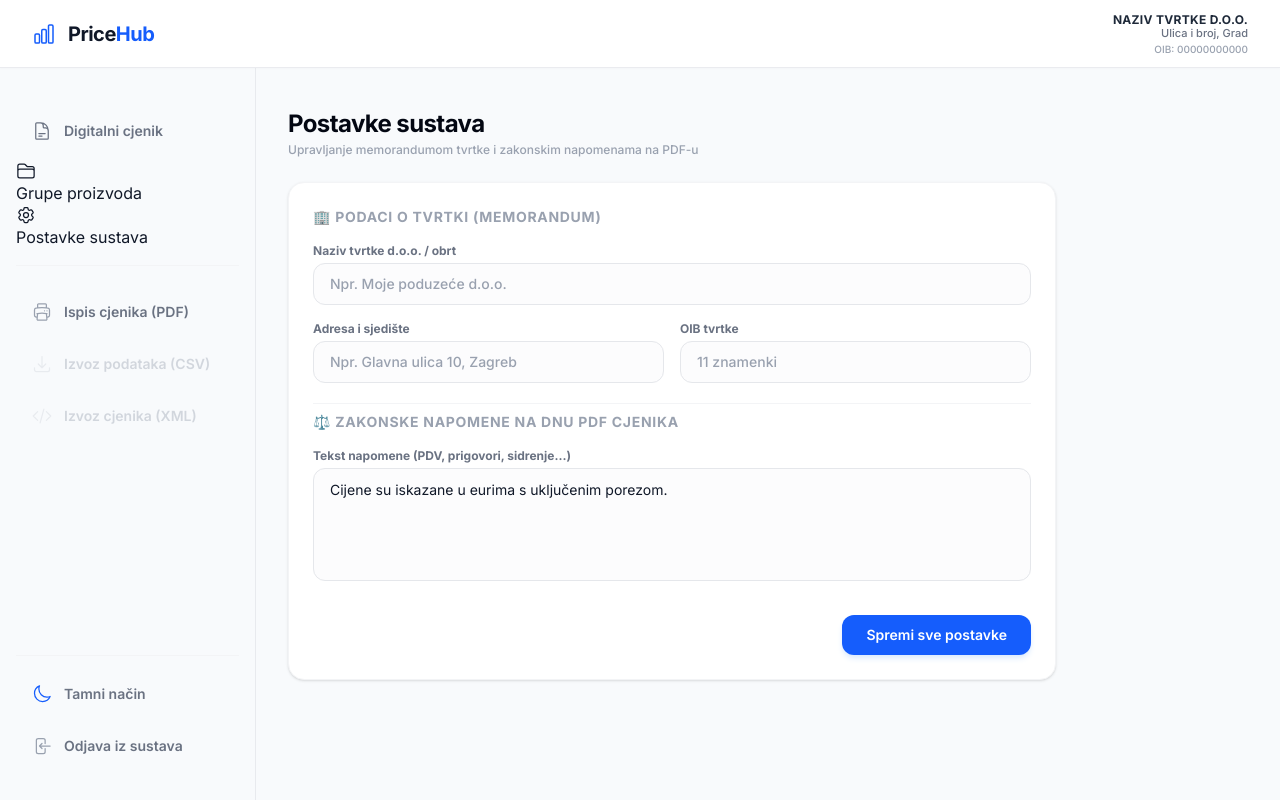
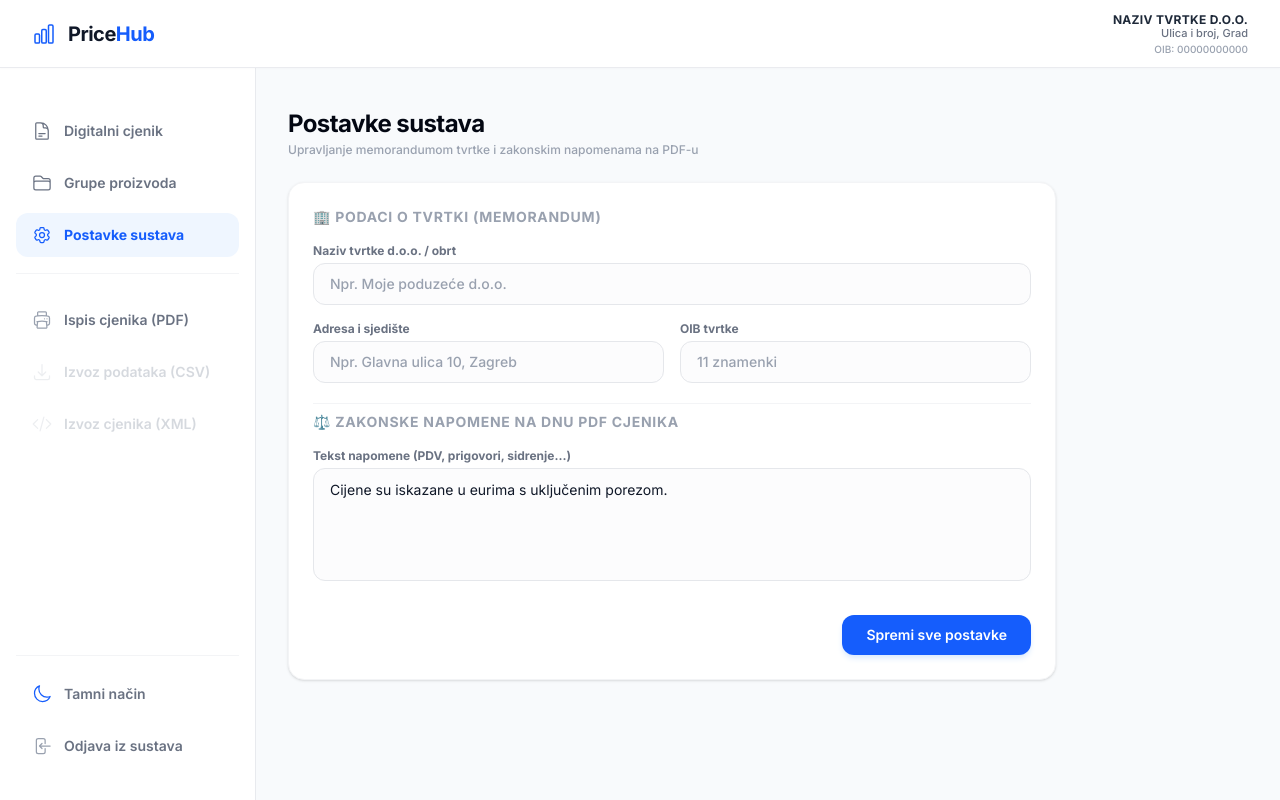
Before and after one commit to Thirteen-web/pricehub, a Next.js app: page /postavke in a window 1280 px wide. Built offline with nearby package versions, Linux system fonts and the light colour scheme; no server answers; the database is empty.

Commit message:
Popravljen beskonačni loading na postavkama koristenjem nativnog čitača URL parametara

```diff
--- a/src/app/Sidebar.tsx
+++ b/src/app/Sidebar.tsx
@@ -18,54 +18,50 @@ import {
 import { supabase } from '@/utils/supabase';
 
 export default function Sidebar(props: any) {
-
-  // 2. RUČNO IZVLAČIMO VARIJABLE IZ PROPSA DA NE BUDU UNDEFINED:
   const onAction = props.onAction;
   const uloga = props.uloga;
   const imaPodataka = props.imaPodataka;
-  const tvrtkaId = props.tvrtkaId; // <--- SADA JE OVA VARIJABLA 100% TOČNA I ŽIVA!
+  const tvrtkaId = props.tvrtkaId || 1;
 
   const pathname = usePathname();
   const { theme, setTheme } = useTheme();
   const [mounted, setMounted] = useState(false);
-  const [generiramPdf, setGeneriramPdf] = useState(false);
 
   useEffect(() => {
     setMounted(true);
-  }, [])
+  }, []);
 
   const dobiStilGumba = (ciljanaPutanja: string) => {
-    // Dijagnostički ispis u konzolu preglednika (F12) da vidimo točnu putanju
-    console.log("Trenutni pathname:", pathname, "Ciljana putanja:", ciljanaPutanja);
-
-    // Sigurna provjera koja pokriva i točno poklapanje i podstringove
+    // Čista i robusna provjera koja radi u svim produkcijskim uvjetima
     const jeAktivna = ciljanaPutanja === '/'
       ? pathname === '/'
-      : (pathname === ciljanaPutanja || pathname.includes(ciljanaPutanja));
+      : (pathname === ciljanaPutanja || pathname.startsWith(ciljanaPutanja));
 
     if (jeAktivna) {
-      return "flex items-center gap-3 px-4 py-3 rounded-xl text-sm font-bold bg-blue-50 dark:bg-blue-950/40 text-blue-600 dark:text-blue-400 transition-all group w-full text-left";
+      return "flex items-center gap-3 px-4 py-3 rounded-xl text-sm font-bold bg-blue-50 dark:bg-blue-950/40 text-blue-600 dark:text-blue-400 transition-all group w-full text-left cursor-pointer";
     }
-    return "flex items-center gap-3 px-4 py-3 rounded-xl text-sm font-semibold text-gray-500 hover:bg-gray-50 dark:hover:bg-gray-900 hover:text-gray-900 dark:hover:text-gray-100 transition-all group w-full text-left";
+    return "flex items-center gap-3 px-4 py-3 rounded-xl text-sm font-semibold text-gray-500 hover:bg-gray-50 dark:hover:bg-gray-900 hover:text-gray-900 dark:hover:text-gray-100 transition-all group w-full text-left cursor-pointer";
   };
 
   if (!mounted) return null;
-
   return (
-    <div className="h-full flex flex-col justify-between p-4 pt-14 pb-8 select-none">
+    <div className="h-full flex flex-col justify-between p-4 pt-14 pb-8 select-none bg-white dark:bg-gray-950">
 
       <nav className="flex-1 space-y-2">
+        {/* 1. DIGITALNI CJENIK */}
         <Link href="/" onClick={onAction} className={dobiStilGumba('/')}>
           <DocumentTextIcon className="w-5 h-5" />
           <span>Digitalni cjenik</span>
         </Link>
 
-        <Link href={`/grupe?tvrtka_id=${tvrtkaId}`}>
+        {/* 2. GRUPE PROIZVODA - VRAĆEN STIL I ONCLICK AKCIJA */}
+        <Link href={`/grupe?tvrtka_id=${tvrtkaId}`} onClick={onAction} className={dobiStilGumba('/grupe')}>
           <FolderIcon className="w-5 h-5" />
           <span>Grupe proizvoda</span>
         </Link>
 
-        <Link href={`/postavke?tvrtka_id=${tvrtkaId}`}>
+        {/* 3. POSTAVKE SUSTAVA - VRAĆEN STIL I ONCLICK AKCIJA */}
+        <Link href={`/postavke?tvrtka_id=${tvrtkaId}`} onClick={onAction} className={dobiStilGumba('/postavke')}>
           <Cog6ToothIcon className="w-5 h-5" />
           <span>Postavke sustava</span>
         </Link>
@@ -79,7 +75,7 @@ export default function Sidebar(props: any) {
 
         <div className="my-4 border-t border-gray-100 dark:border-gray-800/60 pt-2" />
 
-         {/* PDF GUMB - Dodan timestamp (&t=...) za potpuno uništenje cachea u pregledniku */}
+        {/* 4. PDF ISPIS */}
         <a
           href={`/api/export-pdf?tvrtka_id=${tvrtkaId}&t=${Date.now()}`}
           target="_blank"
@@ -91,7 +87,7 @@ export default function Sidebar(props: any) {
           <span>Ispis cjenika (PDF)</span>
         </a>
 
-         {/* CSV GUMB - Sada ispravno prosljeđuje tvrtka_id parametar na backend */}
+        {/* 5. CSV IZVOZ */}
         {!imaPodataka ? (
           <div className="flex items-center gap-3 px-4 py-3 text-sm font-semibold text-gray-400 dark:text-gray-600 opacity-40 cursor-not-allowed select-none">
             <ArrowDownTrayIcon className="w-5 h-5 text-gray-300 dark:text-gray-700" />
@@ -108,7 +104,7 @@ export default function Sidebar(props: any) {
           </Link>
         )}
 
-        {/* XML GUMB - Sada ispravno prosljeđuje tvrtka_id parametar na backend */}
+        {/* 6. XML IZVOZ */}
         {!imaPodataka ? (
           <div className="flex items-center gap-3 px-4 py-3 text-sm font-semibold text-gray-400 dark:text-gray-600 opacity-40 cursor-not-allowed select-none">
             <CodeBracketIcon className="w-5 h-5 text-gray-300 dark:text-gray-700" />
@@ -124,13 +120,13 @@ export default function Sidebar(props: any) {
             <span>Izvoz cjenika (XML)</span>
           </Link>
         )}
-
       </nav>
 
+      {/* DONJA GRUPA: MOON / SUN & LOGOUT */}
       <div className="space-y-2 pt-4 border-t border-gray-100 dark:border-gray-800">
         <button
           onClick={() => setTheme(theme === 'dark' ? 'light' : 'dark')}
-          className="flex items-center gap-3 px-4 py-3 rounded-xl text-sm font-semibold text-gray-500 hover:bg-gray-50 dark:hover:bg-gray-900 hover:text-gray-900 dark:hover:text-gray-100 transition-all w-full text-left"
+          className="flex items-center gap-3 px-4 py-3 rounded-xl text-sm font-semibold text-gray-500 hover:bg-gray-50 dark:hover:bg-gray-900 hover:text-gray-900 dark:hover:text-gray-100 transition-all w-full text-left cursor-pointer"
         >
           {theme === 'dark' ? (
             <><SunIcon className="w-5 h-5 text-amber-500" /><span>Svijetli način</span></>
@@ -146,7 +142,7 @@ export default function Sidebar(props: any) {
             if (onAction) onAction();
             window.location.href = '/login';
           }}
-          className="flex items-center gap-3 px-4 py-3 rounded-xl text-sm font-semibold text-gray-500 hover:text-red-600 dark:text-gray-400 dark:hover:text-red-400 hover:bg-red-50/60 dark:hover:bg-red-950/20 transition-all w-full text-left mt-2 select-none group"
+          className="flex items-center gap-3 px-4 py-3 rounded-xl text-sm font-semibold text-gray-500 hover:text-red-600 dark:text-gray-400 dark:hover:text-red-400 hover:bg-red-50/60 dark:hover:bg-red-950/20 transition-all w-full text-left mt-2 select-none group cursor-pointer"
         >
           <ArrowLeftOnRectangleIcon className="w-5 h-5 text-gray-400 group-hover:text-red-500 dark:text-gray-500 dark:group-hover:text-red-400" />
           <span>Odjava iz sustava</span>
--- a/src/app/grupe/page.tsx
+++ b/src/app/grupe/page.tsx
@@ -3,30 +3,35 @@
 export const dynamic = 'force-dynamic';
 
 import React, { useEffect, useState, Suspense } from 'react';
-import { useSearchParams } from 'next/navigation';
-import { dohvatiGrupeZaTvrtku } from '../actions'; // Uvozimo našu novu serversku akciju
+import { dohvatiGrupeZaTvrtku } from '../actions';
 import GrupeUpravljanje from './GrupeUpravljanje';
 
 function GrupeSadrzaj() {
   const [loading, setLoading] = useState(true);
   const [grupe, setGrupe] = useState<any[]>([]);
-
-  const searchParams = useSearchParams();
-  const tvrtkaId = Number(searchParams.get('tvrtka_id') || '1');
+  const [tvrtkaId, setTvrtkaId] = useState<number>(1);
 
   useEffect(() => {
     async function ucitajGrupe() {
-      if (!tvrtkaId) return;
+      try {
+        // Nativni i nepogrešivi dohvat parametara iz preglednika - eliminira race condition!
+        const params = new URLSearchParams(window.location.search);
+        const tId = Number(params.get('tvrtka_id') || '1');
+        setTvrtkaId(tId);
 
-      const res = await dohvatiGrupeZaTvrtku(tvrtkaId);
-      if (res.success) {
-        setGrupe(res.podataci);
+        const res = await dohvatiGrupeZaTvrtku(tId);
+        if (res.success && res.podataci) {
+          setGrupe(res.podataci);
+        }
+      } catch (error) {
+        console.error('Greška pri učitavanju grupa:', error);
+      } finally {
+        setLoading(false);
       }
-      setLoading(false);
     }
 
     ucitajGrupe();
-  }, [tvrtkaId]);
+  }, []); // Prazan niz [] osigurava da se funkcija odvrti točno JEDNOM pri učitavanju stranice!
 
   if (loading) {
     return <div className="p-8 text-sm font-semibold text-gray-400 select-none animate-pulse">Učitavanje grupa...</div>;
--- a/src/app/postavke/page.tsx
+++ b/src/app/postavke/page.tsx
@@ -3,17 +3,14 @@
 export const dynamic = 'force-dynamic';
 
 import React, { useEffect, useState, Suspense } from 'react';
-import { useSearchParams } from 'next/navigation';
-import { dohvatiPostavkeTvrtke } from '../actions'; // Uvozimo našu novu serversku akciju
+import { dohvatiPostavkeTvrtke } from '../actions';
 import PostavkeForma from './PostavkeForma';
 
 function PostavkeSadrzaj() {
   const [loading, setLoading] = useState(true);
-  const searchParams = useSearchParams();
-  const tvrtkaId = Number(searchParams.get('tvrtka_id') || '1');
 
   const [postavke, setPostavke] = useState({
-    tvrtka_id: tvrtkaId,
+    tvrtka_id: 1,
     firma_naziv: '',
     firma_adresa: '',
     firma_oib: '',
@@ -22,18 +19,24 @@ function PostavkeSadrzaj() {
 
   useEffect(() => {
     async function ucitajPostavke() {
-      if (!tvrtkaId) return;
+      try {
+        // Nativni dohvat parametara iz URL trake preglednika - stopostotna klijentska točnost
+        const params = new URLSearchParams(window.location.search);
+        const tId = Number(params.get('tvrtka_id') || '1');
 
-      // Pozivamo sigurnu serversku akciju koja trenutno zaobilazi RLS kočnice
-      const res = await dohvatiPostavkeTvrtke(tvrtkaId);
-      if (res.success && res.podataci) {
-        setPostavke(res.podataci);
+        const res = await dohvatiPostavkeTvrtke(tId);
+        if (res.success && res.podataci) {
+          setPostavke(res.podataci);
+        }
+      } catch (error) {
+        console.error('Greška pri dohvaćanju postavki tvrtke:', error);
+      } finally {
+        setLoading(false);
       }
-      setLoading(false);
     }
 
     ucitajPostavke();
-  }, [tvrtkaId]);
+  }, []); // Prazan niz osigurava da se učitavanje odvrti točno JEDNOM bez beskonačnih petlji!
 
   if (loading) {
     return (
@@ -58,7 +61,7 @@ function PostavkeSadrzaj() {
 
 export default function PostavkePage() {
   return (
-    <Suspense fallback={<div className="p-8 text-sm font-semibold text-gray-400">Učitavanje stranice...</div>}>
+    <Suspense fallback={<div className="p-8 text-sm font-semibold text-gray-400">Učitavanje...</div>}>
       <PostavkeSadrzaj />
     </Suspense>
   );
```
